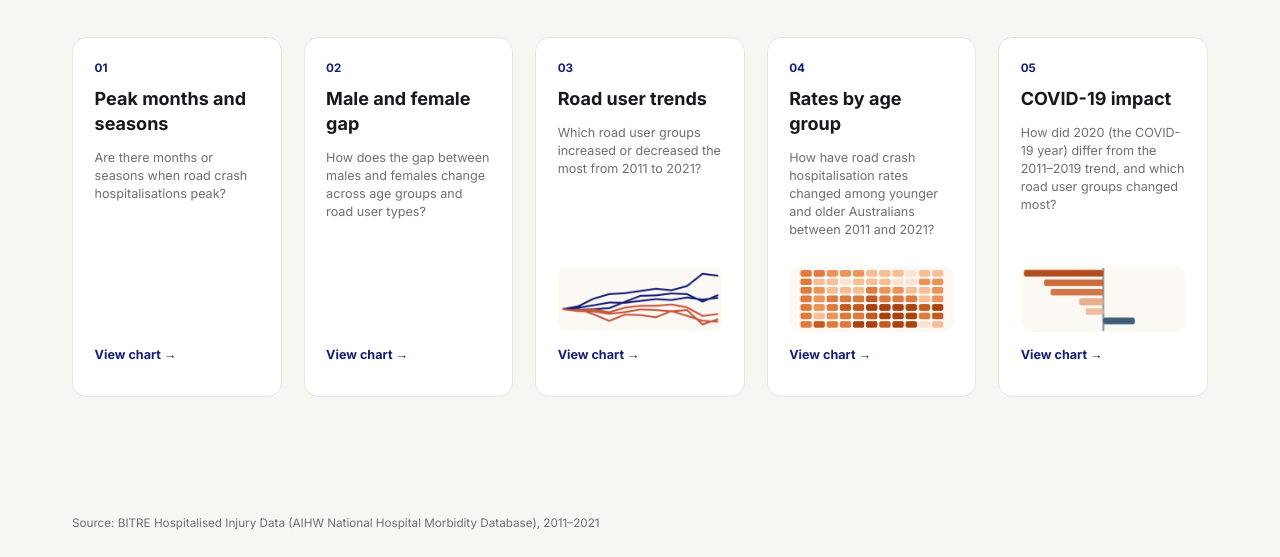
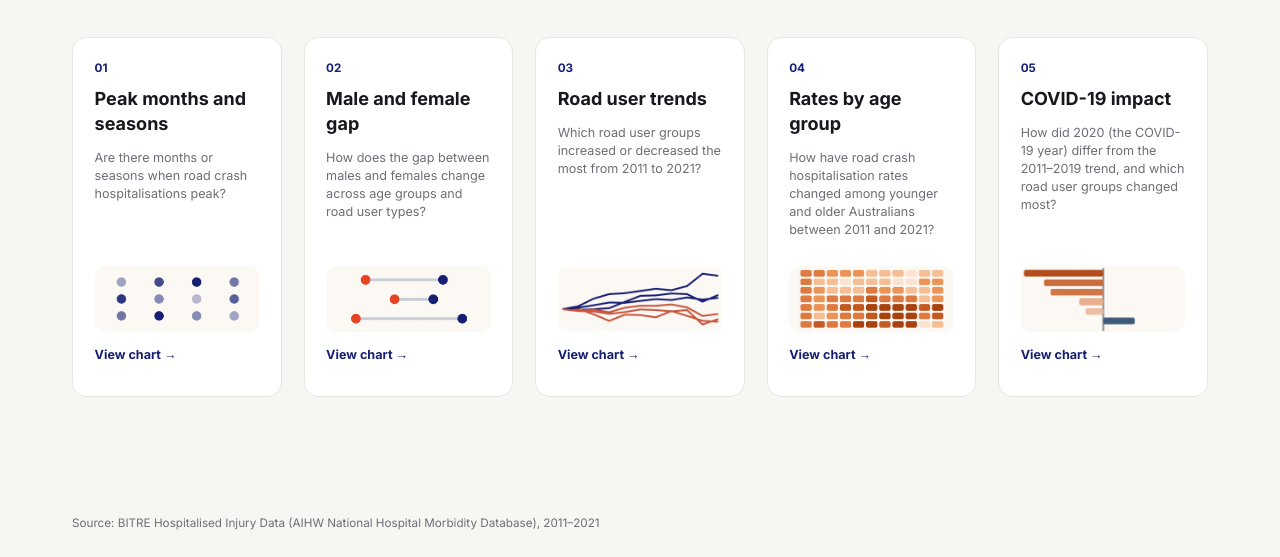
Before and after one commit to RayhanP25/Data-Visualization-Project, a plain HTML site: page index.html in a window 1280 px wide. Shown: the part 243-800 px from the top of the page. Drawn offline with nearby package versions, Linux system fonts and the light colour scheme.

Commit message:
added graph 1 and 2 to homepage

```diff
--- a/index.html
+++ b/index.html
@@ -24,13 +24,15 @@
           <p class="text-[0.8125rem] font-bold text-accent">01</p>
           <h2 class="mt-2.5 text-xl font-bold text-ink">Peak months and seasons</h2>
           <p class="mt-3.5 text-sm leading-5 text-muted">Are there months or seasons when road crash hospitalisations peak?</p>
-          <a href="q1.html" class="mt-auto text-sm font-bold text-accent hover:underline">View chart →</a>
+          <img src="assets/graph1.png" alt="Preview of the peak months and seasons chart" class="mt-auto mb-4 aspect-[5/2] w-full rounded-xl object-cover">
+          <a href="q1.html" class="text-sm font-bold text-accent hover:underline">View chart →</a>
         </article>
         <article class="flex h-[clamp(18.75rem,50vh,25rem)] flex-col rounded-2xl border border-header-line bg-white px-6 pt-6 pb-[clamp(1.25rem,4vh,2.25rem)]">
           <p class="text-[0.8125rem] font-bold text-accent">02</p>
           <h2 class="mt-2.5 text-xl font-bold text-ink">Male and female gap</h2>
           <p class="mt-3.5 text-sm leading-5 text-muted">How does the gap between males and females change across age groups and road user types?</p>
-          <a href="q2.html" class="mt-auto text-sm font-bold text-accent hover:underline">View chart →</a>
+          <img src="assets/graph2.png" alt="Preview of the male and female gap chart" class="mt-auto mb-4 aspect-[5/2] w-full rounded-xl object-cover">
+          <a href="q2.html" class="text-sm font-bold text-accent hover:underline">View chart →</a>
         </article>
         <article class="flex h-[clamp(18.75rem,50vh,25rem)] flex-col rounded-2xl border border-header-line bg-white px-6 pt-6 pb-[clamp(1.25rem,4vh,2.25rem)]">
           <p class="text-[0.8125rem] font-bold text-accent">03</p>
```
Also changed, not shown: assets/graph1.png (added), assets/graph2.png (added).
